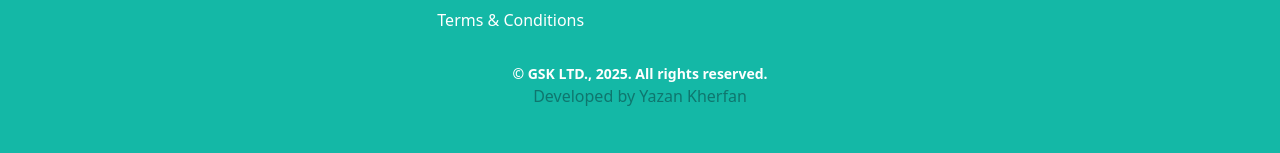
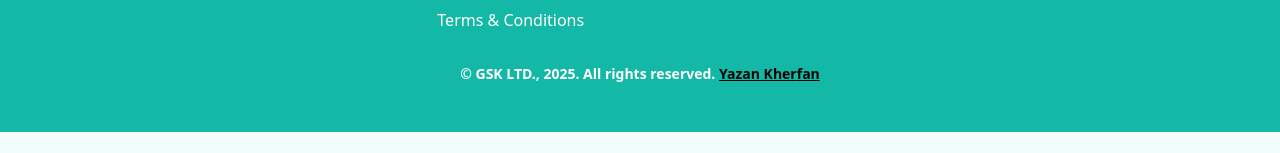
Before and after one commit to yazok8/GSK-Ltd, a Next.js app: page / in a window 1280 px wide. Shown: the part 1610-1763 px from the top of the page. After the commit the page ends 1742 px from the top, so only its background shows below. Built offline with nearby package versions, Linux system fonts and the light colour scheme; no server answers; the database is empty.

Commit message:
update footer syles

```diff
--- /dev/null
+++ b/src/app/config/footerConfig.js
@@ -0,0 +1,15 @@
+export const FOOTER_CONFIG = {
+    companyName: "GSK Limited",
+    developerName: "Yazan Kherfan",
+    developerWebsite: "https://www.yazankherfan.ca",
+    socialLinks: {
+      instagram: "https://www.instagram.com/gskinternationals/",
+      facebook: "https://www.facebook.com/GSKGW2019",
+      linkedin: "#", // Replace with actual LinkedIn URL
+    },
+    quickLinks: [
+      { name: "Contact Us", href: "/contact" },
+      { name: "Privacy Policy", href: "/privacy-policy" },
+      { name: "Terms & Conditions", href: "/terms-of-use" },
+    ],
+  };
--- a/src/components/footer/Footer.tsx
+++ b/src/components/footer/Footer.tsx
@@ -63,11 +63,10 @@ export default async function Footer() {
             </div>
           </div>
         </div>
-        <div className="mt-8 text-center">
-          <p className="text-sm font-bold text-white">
-            © GSK LTD., 2025. All rights reserved.
+        <div className="mt-8 text-center text-sm font-bold ">
+          <p className="text-white">
+            © GSK LTD., 2025. All rights reserved. <Link href="https://www.yazankherfan.ca" target="_blank" className="hover:cursor-pointer text-black underline">Yazan Kherfan</Link>
           </p>
-          <p>Developed by Yazan Kherfan</p>
         </div>
       </div>
     </footer>
```
